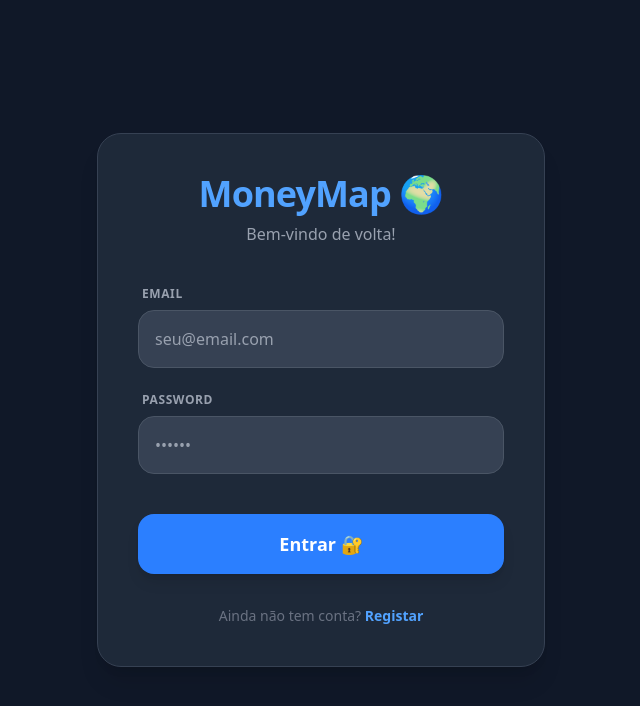
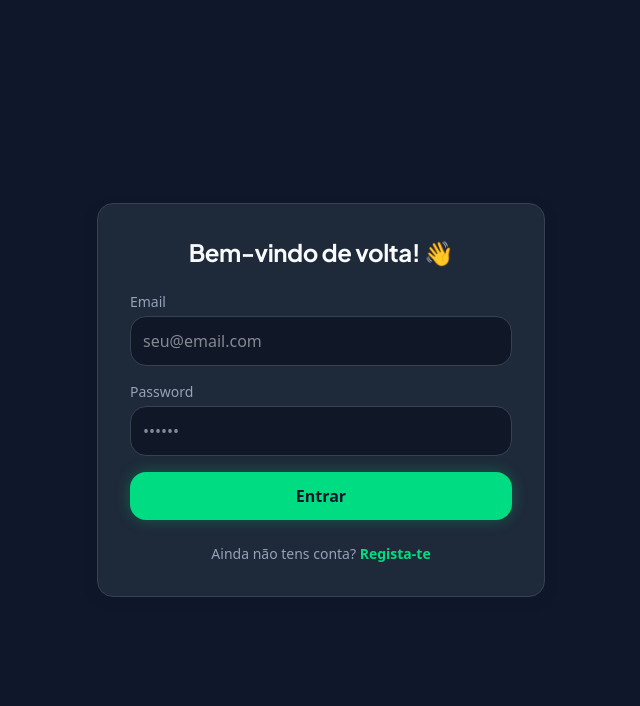
Before and after one commit to thelonetuga/MoneyMap_Frontend, a Next.js app: page /login in a window 1280 px wide. Shown: the top 706 px of the page, without its empty margins (319-959 px from the left). Built offline with nearby package versions, Linux system fonts and the light colour scheme.

Commit message:
Dark and White team

```diff
--- a/src/app/globals.css
+++ b/src/app/globals.css
@@ -1,13 +1,6 @@
 @import "tailwindcss";
 
-/* Forçar o modo dark via classe (compatibilidade com next-themes) */
-@variant dark (&:where(.dark, .dark *));
-
 @theme {
-  /* Fonts */
-  --font-sans: var(--font-inter), ui-sans-serif, system-ui, sans-serif, "Apple Color Emoji", "Segoe UI Emoji", "Segoe UI Symbol", "Noto Color Emoji";
-  --font-heading: var(--font-jakarta), ui-sans-serif, system-ui, sans-serif;
-
   /* Colors */
   --color-primary: #0F172A;
   --color-secondary: #F1F5F9;
@@ -35,6 +28,9 @@
   --radius-lg: 8px;
 }
 
+/* Forçar Dark Mode via classe 'dark' (Tailwind v4) */
+@variant dark (&:where(.dark, .dark *));
+
 /* Base Styles */
 body {
   @apply bg-secondary dark:bg-primary text-darkText dark:text-lightText transition-colors duration-300;
@@ -42,7 +38,9 @@ body {
 
 /* Typography Defaults */
 h1, h2, h3, h4, h5, h6 {
-  @apply font-heading tracking-tight;
+  font-family: var(--font-jakarta);
+  letter-spacing: -0.02em;
+  @apply font-bold;
 }
 
 /* Tabular Figures for Numbers */
--- a/src/app/login/page.tsx
+++ b/src/app/login/page.tsx
@@ -1,107 +1,71 @@
 'use client';
 
 import { useState } from 'react';
-import { useRouter } from 'next/navigation';
+import { useAuth } from '@/context/AuthContext';
 import Link from 'next/link';
-import { useAuth } from '@/context/AuthContext';
-import api from '@/services/api';
 
 export default function LoginPage() {
-    const { login } = useAuth();
     const [email, setEmail] = useState('');
     const [password, setPassword] = useState('');
+    const { login } = useAuth();
     const [error, setError] = useState('');
-    const [loading, setLoading] = useState(false);
 
-    const handleLogin = async (e: React.FormEvent) => {
+    const handleSubmit = async (e: React.FormEvent) => {
         e.preventDefault();
-        setLoading(true);
-        setError('');
-
         try {
-            const params = new URLSearchParams();
-            params.append('username', email);
-            params.append('password', password);
-
-            const res = await api.post('/token', params, {
-                headers: {
-                    'Content-Type': 'application/x-www-form-urlencoded'
-                }
+            const res = await fetch('http://127.0.0.1:8000/auth/token', {
+                method: 'POST',
+                headers: { 'Content-Type': 'application/x-www-form-urlencoded' },
+                body: new URLSearchParams({ username: email, password }),
             });
 
-            login(res.data.access_token);
+            if (!res.ok) throw new Error('Credenciais inválidas');
 
-        } catch (err: any) {
-            console.error(err);
-            if (err.response?.status === 401) {
-                setError('Email ou password incorretos.');
-            } else {
-                setError('Erro ao ligar ao servidor. Tente novamente.');
-            }
-        } finally {
-            setLoading(false);
+            const data = await res.json();
+            login(data.access_token);
+        } catch (err) {
+            setError('Email ou password incorretos.');
         }
     };
 
-    // Classes de estilo atualizadas para Dark Mode
-    const inputClass = "w-full p-4 bg-gray-50 dark:bg-gray-700 border border-gray-200 dark:border-gray-600 rounded-2xl outline-none focus:ring-2 focus:ring-blue-500 focus:bg-white dark:focus:bg-gray-600 transition-all text-gray-900 dark:text-white placeholder:text-gray-500 dark:placeholder:text-gray-400 font-medium";
-    const labelClass = "block text-xs font-bold text-gray-600 dark:text-gray-400 uppercase tracking-wider mb-2 ml-1";
+    return (
+        <div className="min-h-screen flex items-center justify-center bg-secondary dark:bg-primary p-4 transition-colors duration-300">
+            <div className="bg-white dark:bg-gray-800 p-8 rounded-2xl shadow-soft border border-secondary dark:border-gray-700 w-full max-w-md">
+                <h1 className="text-2xl font-heading font-bold text-darkText dark:text-lightText mb-6 text-center">Bem-vindo de volta! 👋</h1>
 
-    return (
-        <main className="min-h-screen bg-gray-50/50 dark:bg-gray-900 flex items-center justify-center p-6 transition-colors duration-200">
-            <div className="w-full max-w-md bg-white dark:bg-gray-800 rounded-3xl shadow-xl border border-gray-100 dark:border-gray-700 p-8 md:p-10 animate-in fade-in zoom-in duration-500">
+                {error && <div className="bg-error/10 text-error p-3 rounded-lg mb-4 text-sm font-medium text-center">{error}</div>}
 
-                <div className="text-center mb-10">
-                    <h1 className="text-4xl font-bold text-blue-600 dark:text-blue-400 mb-2">MoneyMap 🌍</h1>
-                    <p className="text-gray-500 dark:text-gray-400 font-medium">Bem-vindo de volta!</p>
-                </div>
-
-                <form onSubmit={handleLogin} className="space-y-6">
-
-                    {error && (
-                        <div className="p-4 bg-red-50 dark:bg-red-900/20 text-red-600 dark:text-red-400 text-sm font-bold rounded-xl border border-red-100 dark:border-red-800 text-center">
-                            {error} ⚠️
-                        </div>
-                    )}
-
+                <form onSubmit={handleSubmit} className="space-y-4">
                     <div>
-                        <label className={labelClass}>Email</label>
+                        <label className="block text-sm font-medium text-muted mb-1">Email</label>
                         <input
+                            type="email"
                             required
-                            type="email"
+                            className="w-full p-3 bg-secondary dark:bg-gray-900 border border-gray-200 dark:border-gray-700 rounded-xl outline-none focus:ring-2 focus:ring-accent text-darkText dark:text-lightText transition-all"
                             placeholder="seu@email.com"
                             value={email}
                             onChange={(e) => setEmail(e.target.value)}
-                            className={inputClass}
                         />
                     </div>
-
                     <div>
-                        <label className={labelClass}>Password</label>
+                        <label className="block text-sm font-medium text-muted mb-1">Password</label>
                         <input
+                            type="password"
                             required
-                            type="password"
+                            className="w-full p-3 bg-secondary dark:bg-gray-900 border border-gray-200 dark:border-gray-700 rounded-xl outline-none focus:ring-2 focus:ring-accent text-darkText dark:text-lightText transition-all"
                             placeholder="••••••"
                             value={password}
                             onChange={(e) => setPassword(e.target.value)}
-                            className={inputClass}
                         />
                     </div>
-
-                    <button
-                        type="submit"
-                        disabled={loading}
-                        className={`w-full py-4 px-6 rounded-2xl text-white font-bold text-lg shadow-lg hover:shadow-xl transition-all transform hover:-translate-y-1 mt-4 ${loading ? 'bg-gray-400 dark:bg-gray-600 cursor-not-allowed' : 'bg-blue-600 hover:bg-blue-700 dark:bg-blue-500 dark:hover:bg-blue-600'
-                            }`}
-                    >
-                        {loading ? 'A entrar...' : 'Entrar 🔐'}
+                    <button type="submit" className="w-full py-3 bg-accent hover:bg-accent/90 text-primary font-bold rounded-xl transition-transform active:scale-95 shadow-glow">
+                        Entrar
                     </button>
                 </form>
-
-                <div className="mt-8 text-center text-sm text-gray-400 dark:text-gray-500">
-                    Ainda não tem conta? <Link href="/register" className="text-blue-600 dark:text-blue-400 font-bold hover:underline">Registar</Link>
-                </div>
+                <p className="mt-6 text-center text-sm text-muted">
+                    Ainda não tens conta? <Link href="/register" className="text-accent hover:underline font-bold">Regista-te</Link>
+                </p>
             </div>
-        </main>
+        </div>
     );
 }
--- a/src/app/transactions/page.tsx
+++ b/src/app/transactions/page.tsx
@@ -168,7 +168,7 @@ export default function TransactionsPage() {
               <table className="w-full text-sm text-left text-gray-500 dark:text-gray-400">
                 <thead className="text-xs text-gray-700 dark:text-gray-300 uppercase bg-gray-50 dark:bg-gray-900">
                   <tr>
-                    <th className="p-4 w-4"><input type="checkbox" checked={data?.items.length > 0 && selectedIds.length === data?.items.length} onChange={toggleSelectAll} className="w-4 h-4 text-blue-600 bg-gray-100 border-gray-300 rounded focus:ring-blue-500 dark:bg-gray-700 dark:border-gray-600" /></th>
+                    <th className="p-4 w-4"><input type="checkbox" checked={(data?.items?.length ?? 0) > 0 && selectedIds.length === (data?.items?.length ?? 0)} onChange={toggleSelectAll} className="w-4 h-4 text-blue-600 bg-gray-100 border-gray-300 rounded focus:ring-blue-500 dark:bg-gray-700 dark:border-gray-600" /></th>
                     <th className="px-6 py-3">Data</th>
                     <th className="px-6 py-3">Descrição</th>
                     <th className="px-6 py-3">Categoria</th>
```
Also changed, not shown: 1 other file (tests, documents, lock files or other folders).
